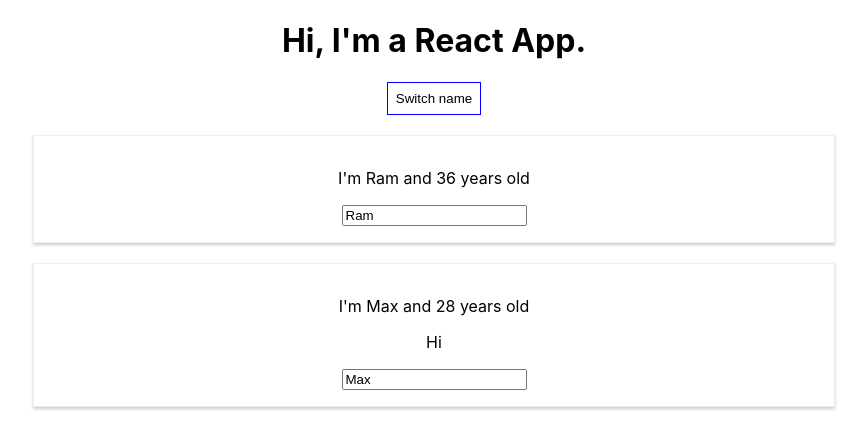
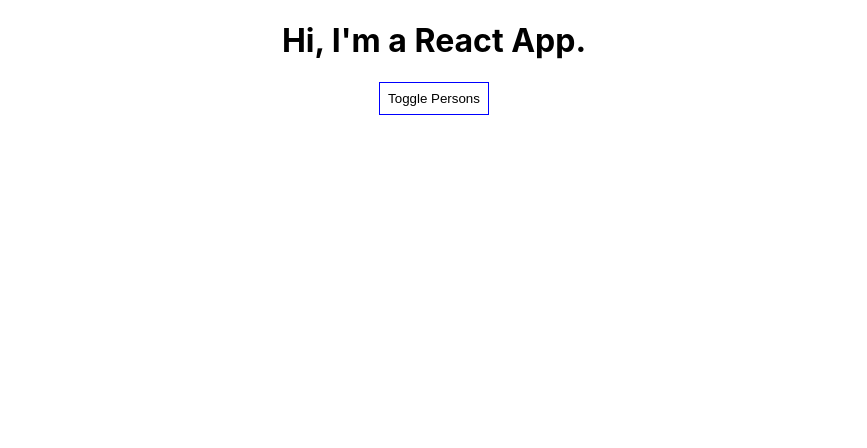
Before and after one commit to cpramshad/react-complete-guide, a React (Create React App) app: page / in a window 1280 px wide. Shown: the top 448 px of the page, without its empty margins (206-1073 px from the left). Built offline with nearby package versions, Linux system fonts and the light colour scheme.

Commit message:
[feature] - Conditional with ternary operator

```diff
--- a/src/App.js
+++ b/src/App.js
@@ -41,7 +41,8 @@
     persons: [
       { name: 'Ram', age: 36 },
       { name: 'Max', age: 28 }
-    ]
+    ],
+    showPersons: false
   }
 
   swithNameHandler = (newName) => {
@@ -63,6 +64,14 @@
     })
   }
 
+  togglePersonsHandler = () => {
+    const showPersons = this.state.showPersons;
+    this.setState({
+      showPersons: !showPersons
+    })
+
+  }
+
   render() {
     const style = {
       backgroundColor: 'white',
@@ -74,14 +83,16 @@
     return (
       <div className="App">
         <h1>Hi, I'm a React App.</h1>
-        <button style={style} onClick={ () => this.swithNameHandler('Ramshad')}>Switch name</button>
-        <Person name={this.state.persons[0].name} age={this.state.persons[0].age} />
-        <Person
-          name={this.state.persons[1].name}
-          age={this.state.persons[1].age}
-          click={this.swithNameHandler.bind(this, 'Maximilian')}
-          change = {this.nameChangedHandler}
-        >Hi</Person>
+        <button style={style} onClick={this.togglePersonsHandler}>Toggle Persons</button>
+        { this.state.showPersons ? <div>
+          <Person name={this.state.persons[0].name} age={this.state.persons[0].age} />
+          <Person
+            name={this.state.persons[1].name}
+            age={this.state.persons[1].age}
+            click={this.swithNameHandler.bind(this, 'Maximilian')}
+            change={this.nameChangedHandler}>Hi</Person>
+        </div> : null}
+
       </div>
       // React.createElement('div', {className: 'App'}, React.createElement('h1', null, 'Hi'))
     );
```
